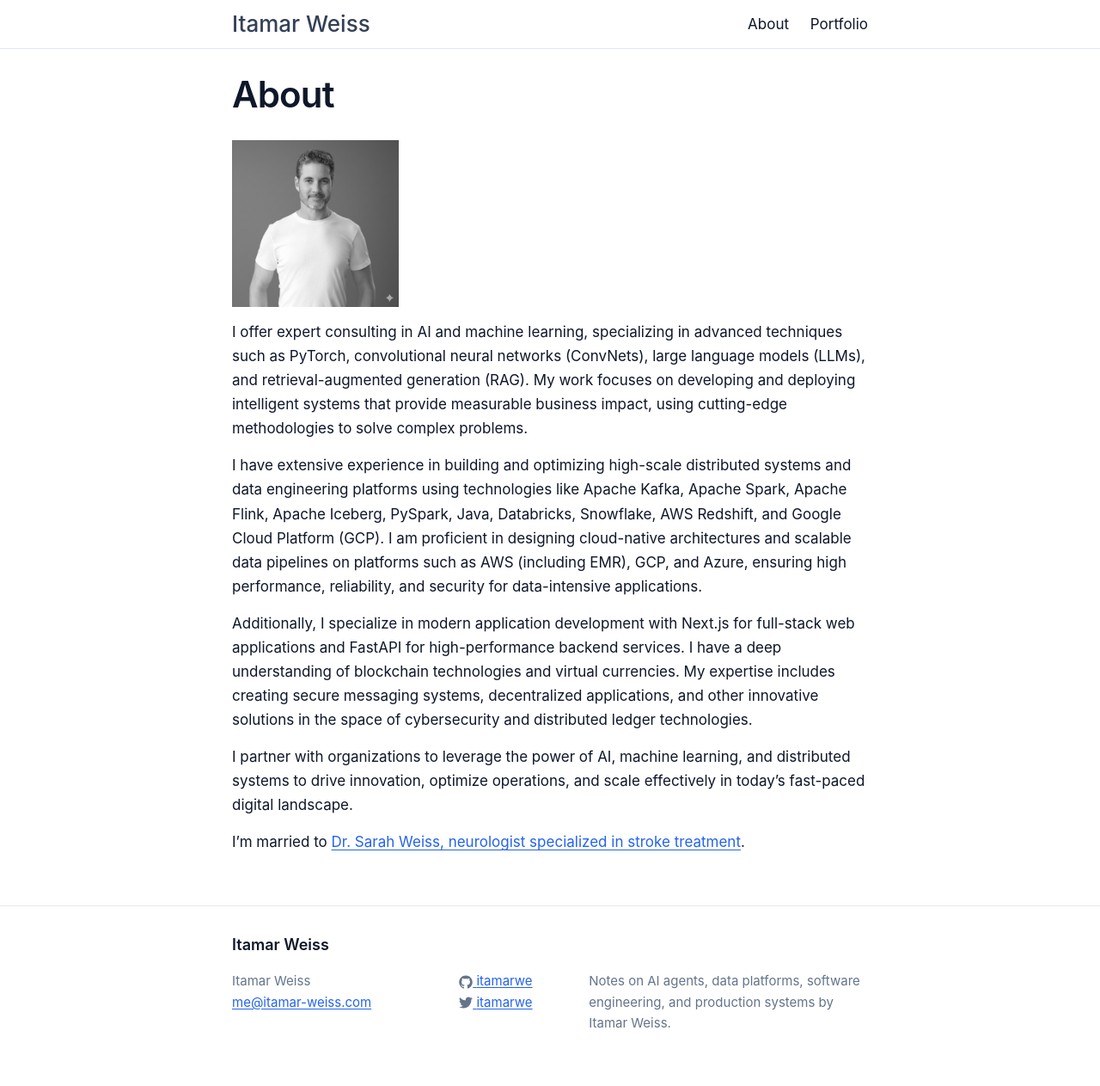
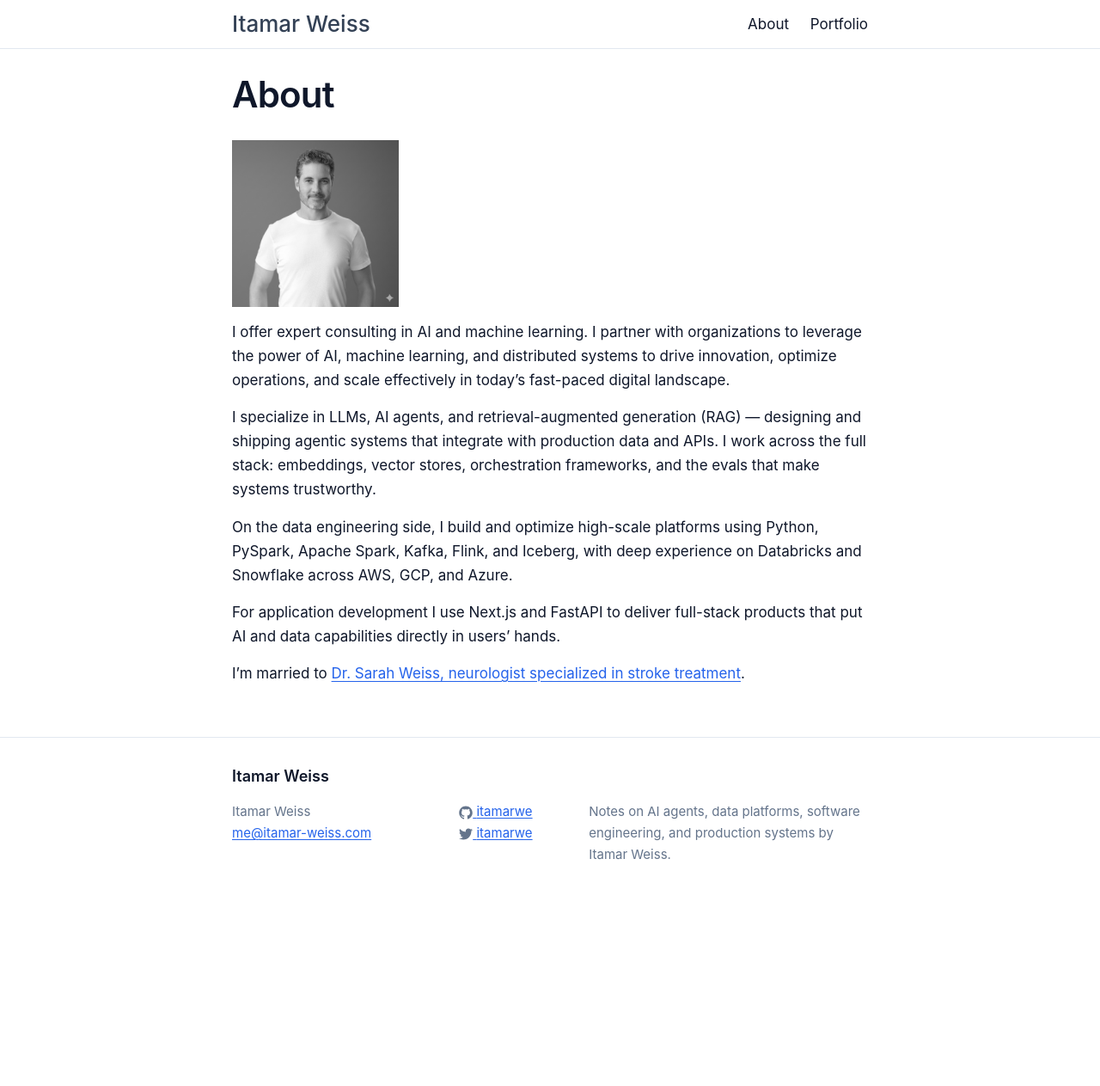
Before and after one commit to itamarwe/itamarwe.github.io, a Jekyll site: the page built from about.md, in a window 1280 px wide. Shown: the whole page at 86% size. Built offline with Jekyll 4.4.1, drawn with Linux system fonts in a browser that asks for light colours; after the commit the page ends 1067 px from its top, so only the background shows below that.

Commit message:
Modernize about page tech stack and homepage intro
- Lead with AI agents, LLMs, and RAG; remove dated ConvNets/Java/blockchain
- Group by layer: AI → data engineering → application development
- Clean up data stack: drop Redshift, EMR, reduce Apache repetition
- Move partner sentence directly after opening line
- Homepage: replace "drones" with "engineering" in writing topics
- Update about page excerpt to reflect current focus

Co-Authored-By: Claude Sonnet 4.6 <noreply@anthropic.com>

```diff
--- a/about.md
+++ b/about.md
@@ -2,18 +2,18 @@
 layout: page
 title: About
 permalink: /about/
-excerpt: "Expert consulting in AI, machine learning, big data, data science, high-scale distributed systems, cloud architecture, security, blockchain, and decentralized technologies."
+excerpt: "Expert consulting in AI agents, LLMs, RAG, and data engineering. Helping teams ship production AI systems on modern data stacks."
 navbar: true
 ---
 
 <img src="/img/profile.jpg" alt="Itamar Weiss" style="width:194px">
 
-I offer expert consulting in AI and machine learning, specializing in advanced techniques such as PyTorch, convolutional neural networks (ConvNets), large language models (LLMs), and retrieval-augmented generation (RAG). My work focuses on developing and deploying intelligent systems that provide measurable business impact, using cutting-edge methodologies to solve complex problems.
+I offer expert consulting in AI and machine learning. I partner with organizations to leverage the power of AI, machine learning, and distributed systems to drive innovation, optimize operations, and scale effectively in today's fast-paced digital landscape.
 
-I have extensive experience in building and optimizing high-scale distributed systems and data engineering platforms using technologies like Apache Kafka, Apache Spark, Apache Flink, Apache Iceberg, PySpark, Java, Databricks, Snowflake, AWS Redshift, and Google Cloud Platform (GCP). I am proficient in designing cloud-native architectures and scalable data pipelines on platforms such as AWS (including EMR), GCP, and Azure, ensuring high performance, reliability, and security for data-intensive applications.
+I specialize in LLMs, AI agents, and retrieval-augmented generation (RAG) — designing and shipping agentic systems that integrate with production data and APIs. I work across the full stack: embeddings, vector stores, orchestration frameworks, and the evals that make systems trustworthy.
 
-Additionally, I specialize in modern application development with Next.js for full-stack web applications and FastAPI for high-performance backend services. I have a deep understanding of blockchain technologies and virtual currencies. My expertise includes creating secure messaging systems, decentralized applications, and other innovative solutions in the space of cybersecurity and distributed ledger technologies.
+On the data engineering side, I build and optimize high-scale platforms using Python, PySpark, Apache Spark, Kafka, Flink, and Iceberg, with deep experience on Databricks and Snowflake across AWS, GCP, and Azure.
 
-I partner with organizations to leverage the power of AI, machine learning, and distributed systems to drive innovation, optimize operations, and scale effectively in today's fast-paced digital landscape.
+For application development I use Next.js and FastAPI to deliver full-stack products that put AI and data capabilities directly in users' hands.
 
 I'm married to [Dr. Sarah Weiss, neurologist specialized in stroke treatment](https://www.drsarahweiss.co.il/).
--- a/index.html
+++ b/index.html
@@ -8,7 +8,7 @@ excerpt: "Helping teams ship AI agents, data platforms, and production AI featur
 
   <header class="home-intro">
     <h1 class="post-title">Itamar Weiss — Hands-on AI &amp; Data Consultant</h1>
-    <p>I help teams design and ship AI agents, data platforms, and production AI features. I write about AI systems, software engineering, data infrastructure, drones, and the practical work of turning technical ideas into reliable products.</p>
+    <p>I help teams design and ship AI agents, data platforms, and production AI features. I write about AI systems, software engineering, data infrastructure, and the practical work of turning technical ideas into reliable products.</p>
   </header>
 
   <h2 class="page-heading">Latest Writing</h2>
```
